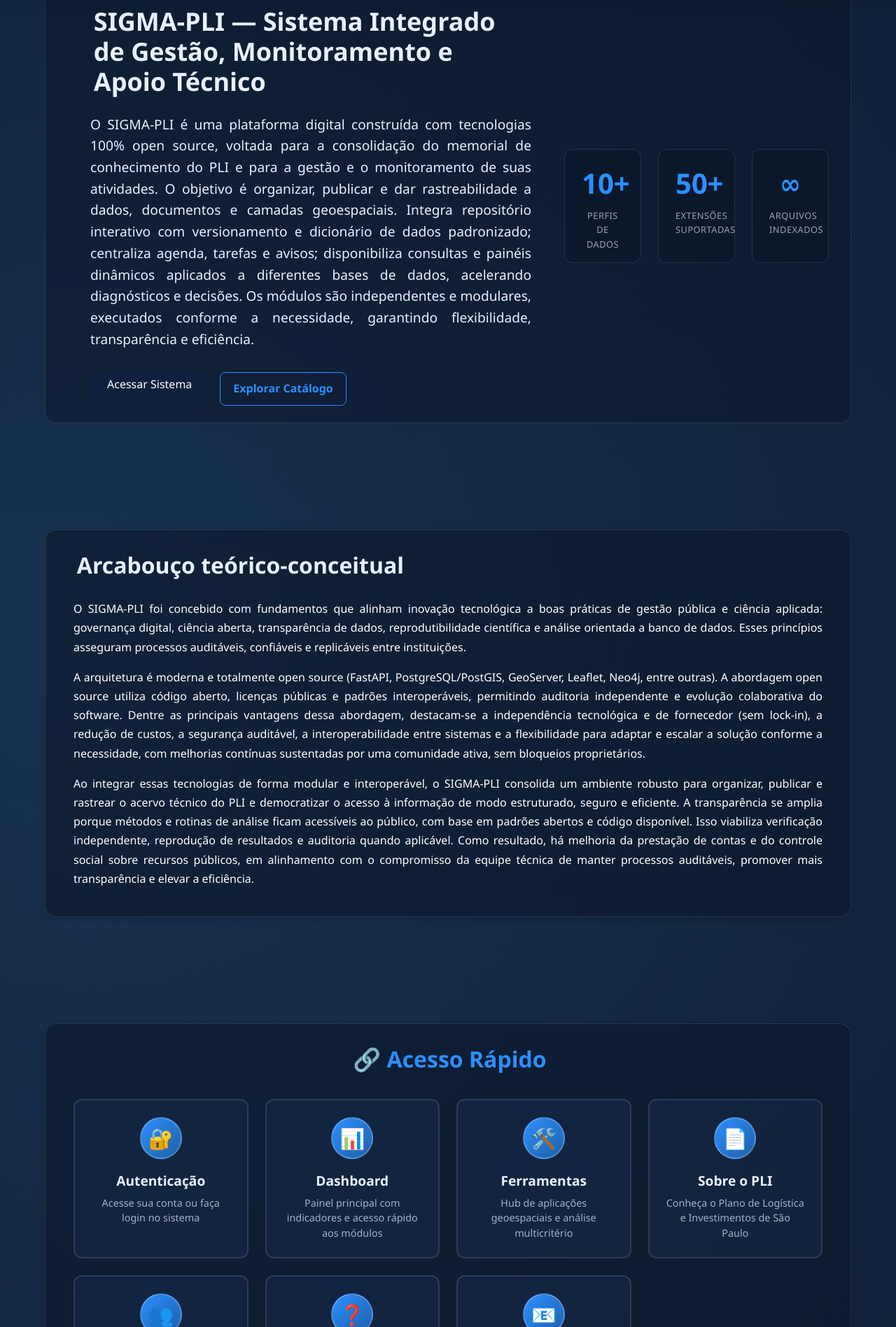
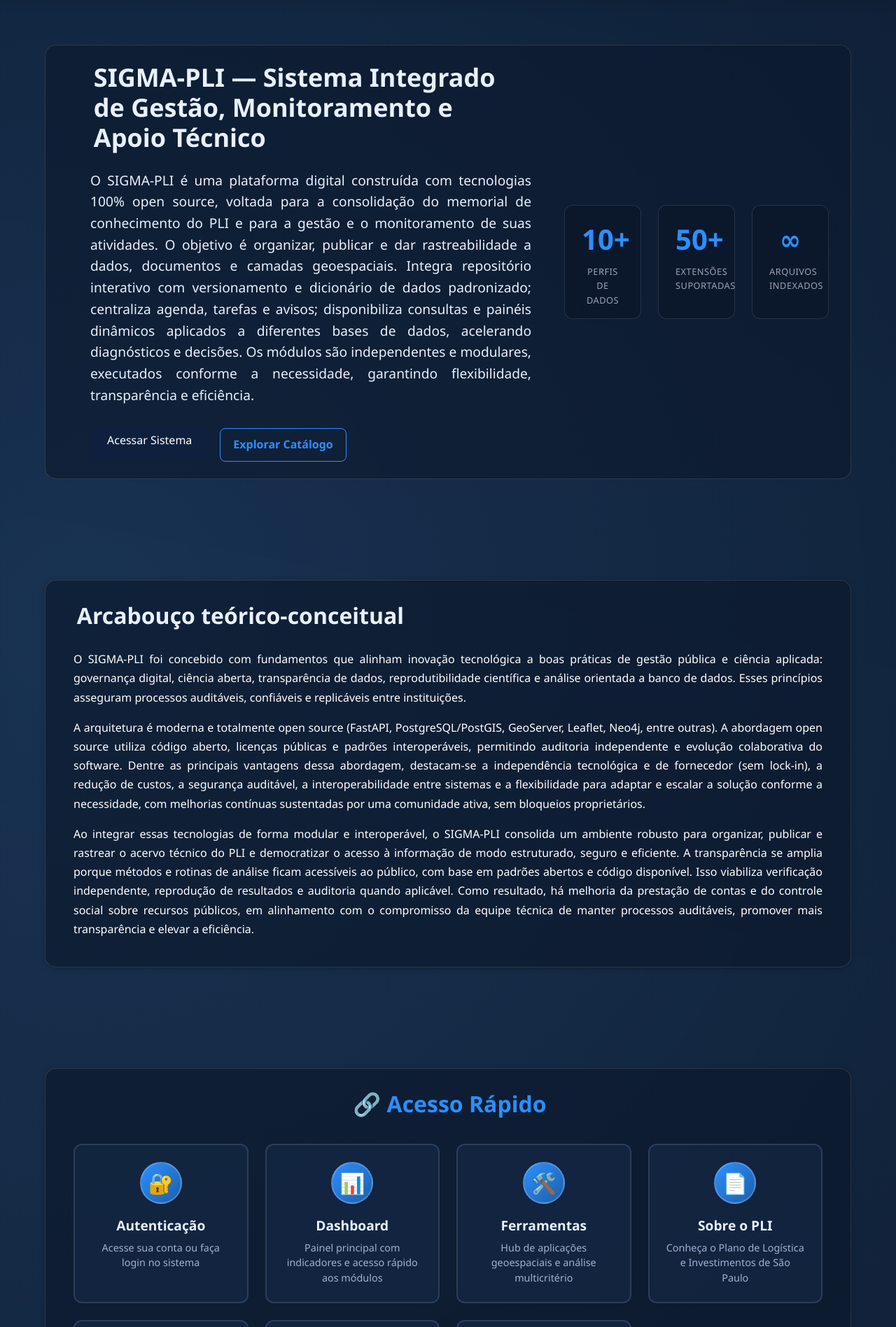
Before and after one commit to vpcapanema/SIGMA-PLI, a FastAPI app: page / in a window 1280 px wide. Shown: the part 88-1985 px from the top of the page at 70% size. Run offline with FastAPI, Linux system fonts and the light colour scheme.

Commit message:
refactor(home): padroniza espaçamento vertical entre seções igual ao espaço header-hero

```diff
--- a/static/css/M00_home/style_home_layout_base.css
+++ b/static/css/M00_home/style_home_layout_base.css
@@ -6,7 +6,8 @@
 
 /* Seções */
 section {
-  padding: var(--spacing-xl) 0;
+  padding: var(--spacing-lg) 0;
+  margin: 0;
 }
 
 .hero-section {
@@ -17,6 +18,7 @@ section {
   min-height: calc(100vh - var(--header-height));
   display: flex;
   align-items: center;
+  padding-top: calc(88px + var(--spacing-lg)); /* header height + espaçamento padrão */
 }
 
 .features-section {
```
